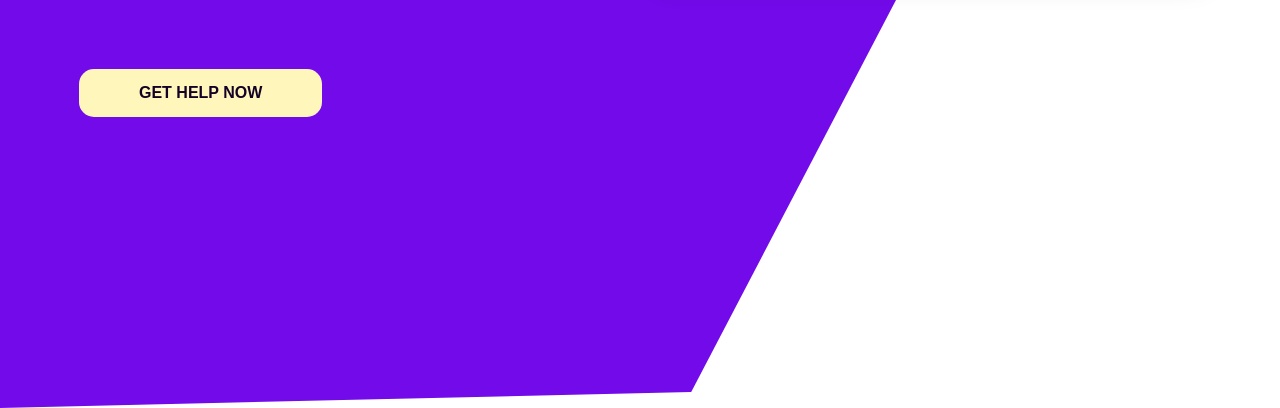
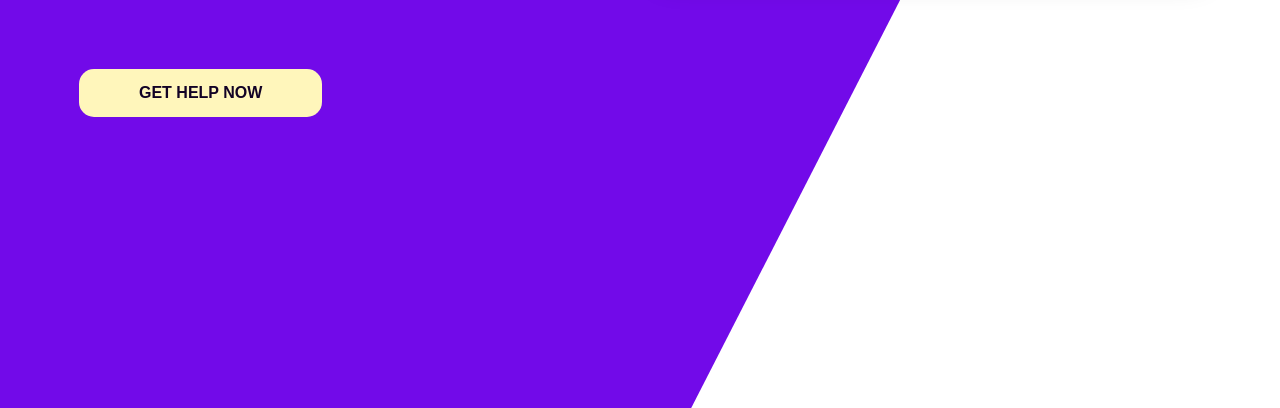
Before and after one commit to GeoHernandez27/SassPractice, a plain HTML site: page index.html in a window 1280 px wide. Shown: the part 392-800 px from the top of the page. Drawn offline with Linux system fonts and the light colour scheme.

Commit message:
fixed clip paths

```diff
--- a/css/main.scss
+++ b/css/main.scss
@@ -46,7 +46,8 @@ body {
     z-index: -1;
 
     @include desktop{
-        clip-path: polygon(0 0, 86% 0, 54% 98%, 0% 100%);
+        clip-path: polygon(0 0, 86% 0, 54% 100%, 0% 100%);
+
 
     }
   }
```
Also changed, not shown: css/main.css, 1 other file.
